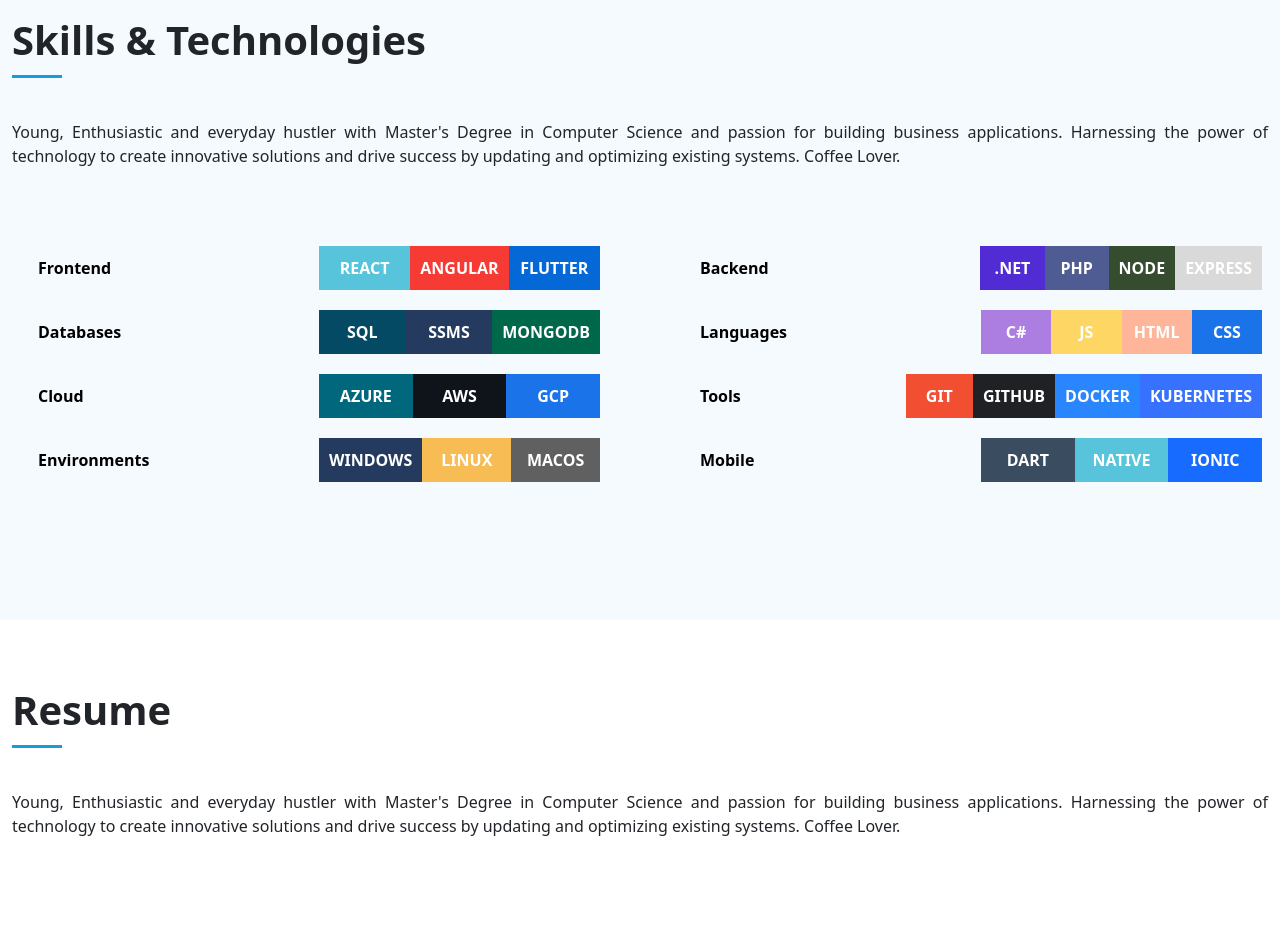
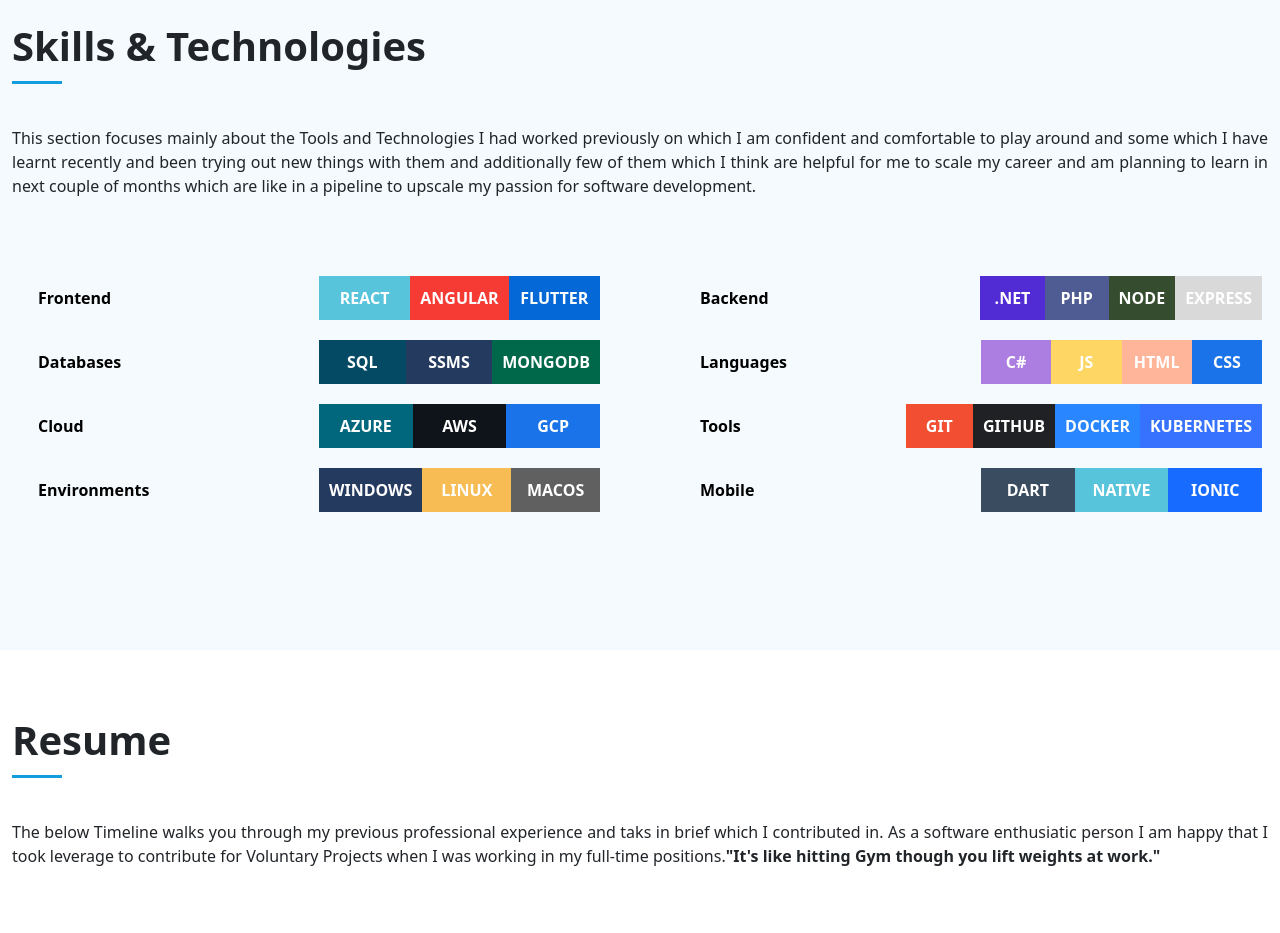
Before and after one commit to snadi043/PORTFOLIO, a React (Create React App) app: page / in a window 1280 px wide. Shown: the part 1700-2633 px from the top of the page. Built offline with nearby package versions, Linux system fonts and the light colour scheme.

Commit message:
Update the intro sections for all the components in the application with most updated information.

```diff
--- a/src/components/About/AboutComponent/index.js
+++ b/src/components/About/AboutComponent/index.js
@@ -18,7 +18,7 @@
           <Text className="fs-6">
             Young, Enthusiastic and everyday hustler with Master's Degree in Computer Science and passion for building business applications.
             Harnessing the power of technology to create innovative solutions and drive success by updating and optimizing existing systems.
-            Coffee Lover.
+            Coffee Lover <span style={{fontSize:'20px', verticalAlign: 'inherit', padding: '5px'}}>&#9749;</span>
           </Text>
         </PageIntroSection>
         <Wrapper className="container-fluid about-page-profile-details">
--- a/src/components/Contact/ContactComponent/index.js
+++ b/src/components/Contact/ContactComponent/index.js
@@ -14,9 +14,7 @@
       <Wrapper className="contact-page">
         <PageIntroSection introHeading={"Contact"}>
           <Text className="fs-6">
-            Young, Enthusiastic and everyday hustler with Master's Degree in Computer Science and passion for building business applications.
-            Harnessing the power of technology to create innovative solutions and drive success by updating and optimizing existing systems.
-            Coffee Lover.
+          Below are the details to contact me anytime. Feel free to Email me anytime. Thank you for all your support.
           </Text>
         </PageIntroSection>
         <Wrapper className="container-fluid contact-page-info-wrapper">
--- a/src/components/Contact/ContactDetails/data.js
+++ b/src/components/Contact/ContactDetails/data.js
@@ -3,13 +3,13 @@
         iconPath: "M12.166 8.94c-.524 1.062-1.234 2.12-1.96 3.07A32 32 0 0 1 8 14.58a32 32 0 0 1-2.206-2.57c-.726-.95-1.436-2.008-1.96-3.07C3.304 7.867 3 6.862 3 6a5 5 0 0 1 10 0c0 .862-.305 1.867-.834 2.94M8 16s6-5.686 6-10A6 6 0 0 0 2 6c0 4.314 6 10 6 10 M8 8a2 2 0 1 1 0-4 2 2 0 0 1 0 4m0 1a3 3 0 1 0 0-6 3 3 0 0 0 0 6",
         textTitle: "Address",
         className: "bi bi-geo-alt",
-        textDescription: "1755 Frobisher Lane, Ottawa, ON",
+        textDescription: "Elaendor Drive, Ottawa, ON",
     },
     {
         iconPath: "M3.654 1.328a.678.678 0 0 0-1.015-.063L1.605 2.3c-.483.484-.661 1.169-.45 1.77a17.6 17.6 0 0 0 4.168 6.608 17.6 17.6 0 0 0 6.608 4.168c.601.211 1.286.033 1.77-.45l1.034-1.034a.678.678 0 0 0-.063-1.015l-2.307-1.794a.68.68 0 0 0-.58-.122l-2.19.547a1.75 1.75 0 0 1-1.657-.459L5.482 8.062a1.75 1.75 0 0 1-.46-1.657l.548-2.19a.68.68 0 0 0-.122-.58zM1.884.511a1.745 1.745 0 0 1 2.612.163L6.29 2.98c.329.423.445.974.315 1.494l-.547 2.19a.68.68 0 0 0 .178.643l2.457 2.457a.68.68 0 0 0 .644.178l2.189-.547a1.75 1.75 0 0 1 1.494.315l2.306 1.794c.829.645.905 1.87.163 2.611l-1.034 1.034c-.74.74-1.846 1.065-2.877.702a18.6 18.6 0 0 1-7.01-4.42 18.6 18.6 0 0 1-4.42-7.009c-.362-1.03-.037-2.137.703-2.877z",
         textTitle: "Call Me",
         className: "bi bi-telephone",
-        textDescription: "343-999-2611"
+        textDescription: "613-994-2717"
     },
     {
         iconPath: "M0 4a2 2 0 0 1 2-2h12a2 2 0 0 1 2 2v8a2 2 0 0 1-2 2H2a2 2 0 0 1-2-2zm2-1a1 1 0 0 0-1 1v.217l7 4.2 7-4.2V4a1 1 0 0 0-1-1zm13 2.383-4.708 2.825L15 11.105zm-.034 6.876-5.64-3.471L8 9.583l-1.326-.795-5.64 3.47A1 1 0 0 0 2 13h12a1 1 0 0 0 .966-.741M1 11.105l4.708-2.897L1 5.383z",
--- a/src/components/Porfolio/PortfolioComponent/index.js
+++ b/src/components/Porfolio/PortfolioComponent/index.js
@@ -13,9 +13,8 @@
         <Wrapper className="portfolio-page">
             <PageIntroSection introHeading={"Portfolio"}>
                 <Text className="fs-6">
-                    Young, Enthusiastic and everyday hustler with Master's Degree in Computer Science and passion for building business applications.
-                    Harnessing the power of technology to create innovative solutions and drive success by updating and optimizing existing systems.
-                    Coffee Lover.
+                    In this section, I tried to serve you some of the simple, yet efficent projects in terms of end-to-end development which I feel emphasizes on my core strengths as a <b>"Fullstack Software Developer"</b>.
+                    Try to visit the responsive links to checkout my projects on github and take some time to leave your reviews and comments if possible.
                 </Text>
             </PageIntroSection>
                 <PortfolioContainer/>
--- a/src/components/Resume/ResumeComponent/index.js
+++ b/src/components/Resume/ResumeComponent/index.js
@@ -11,9 +11,9 @@
         <Wrapper className="resume-page">
               <PageIntroSection introHeading={"Resume"}>
                 <Text className="fs-6">
-                  Young, Enthusiastic and everyday hustler with Master's Degree in Computer Science and passion for building business applications.
-                  Harnessing the power of technology to create innovative solutions and drive success by updating and optimizing existing systems.
-                  Coffee Lover.
+                The below Timeline walks you through my previous professional experience and taks in brief which I contributed in.
+                As a software enthusiatic person I am happy that I took leverage to contribute for Voluntary Projects when I was working in my full-time positions.
+                <b>"It's like hitting Gym though you lift weights at work."</b>
                 </Text>
               </PageIntroSection>
               <ResumeDetails/>
--- a/src/components/SkillsTechnologies/SkillsComponent/index.js
+++ b/src/components/SkillsTechnologies/SkillsComponent/index.js
@@ -13,9 +13,9 @@
         <Wrapper className="skills-page">
             <PageIntroSection introHeading={"Skills & Technologies"}>
                 <Text className="fs-6">
-                Young, Enthusiastic and everyday hustler with Master's Degree in Computer Science and passion for building business applications.
-                Harnessing the power of technology to create innovative solutions and drive success by updating and optimizing existing systems.
-                Coffee Lover.
+                This section focuses mainly about the Tools and Technologies I had worked previously on which I am confident and comfortable to play around
+                and some which I have learnt recently and been trying out new things with them and additionally few of them which I think are helpful for me
+                to scale my career and am planning to learn in next couple of months which are like in a pipeline to upscale my passion for software development.
                 </Text>
             </PageIntroSection>
             <SkillMatrix/>
```
